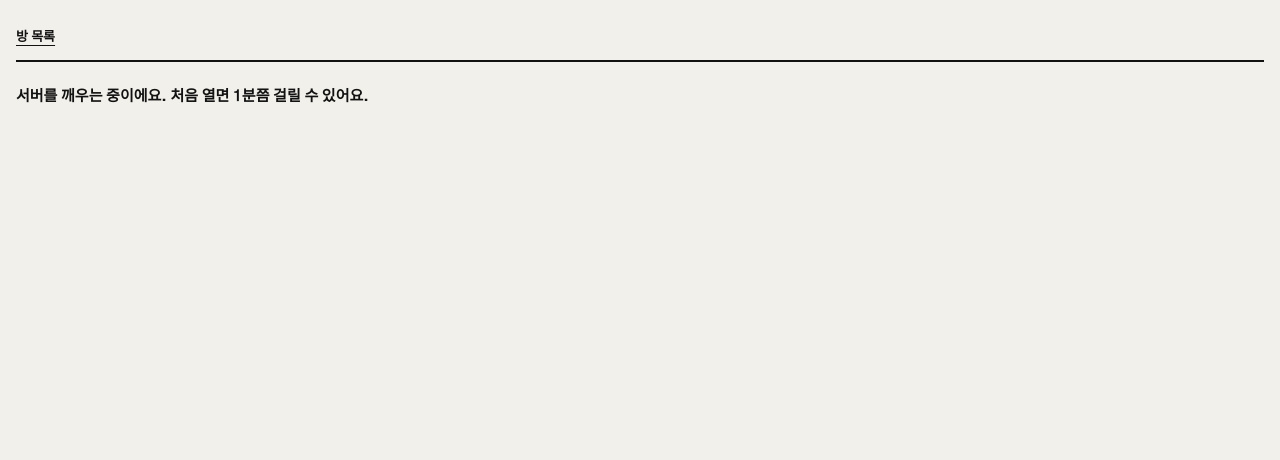
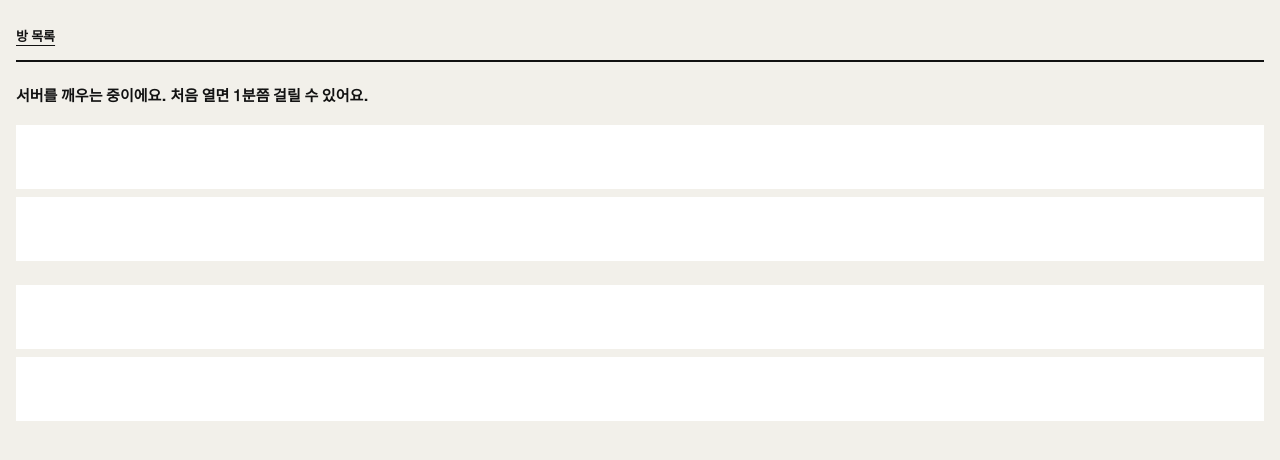
Before and after one commit to KNUCreaterCrew/frontend, a React (Vite) app: page /rooms/1 in a window 1280 px wide. Shown: the top 460 px of the page. Built offline with nearby package versions, Linux system fonts and the light colour scheme; no server answers.

Commit message:
fix(room): 스켈레톤 높이를 간격 토큰으로 맞춤

```diff
--- a/src/pages/room/ui/RoomLoading.tsx
+++ b/src/pages/room/ui/RoomLoading.tsx
@@ -17,8 +17,10 @@ export function RoomLoading({ elapsedMs }: { elapsedMs: number }) {
       </p>
       {showSkeleton && (
         <div aria-busy="true" className="mt-4">
-          <div className="h-32 bg-surface" />
-          <div className="h-48 mt-6 bg-surface" />
+          <div className="h-16 bg-surface" />
+          <div className="mt-2 h-16 bg-surface" />
+          <div className="mt-6 h-16 bg-surface" />
+          <div className="mt-2 h-16 bg-surface" />
         </div>
       )}
     </main>
```
